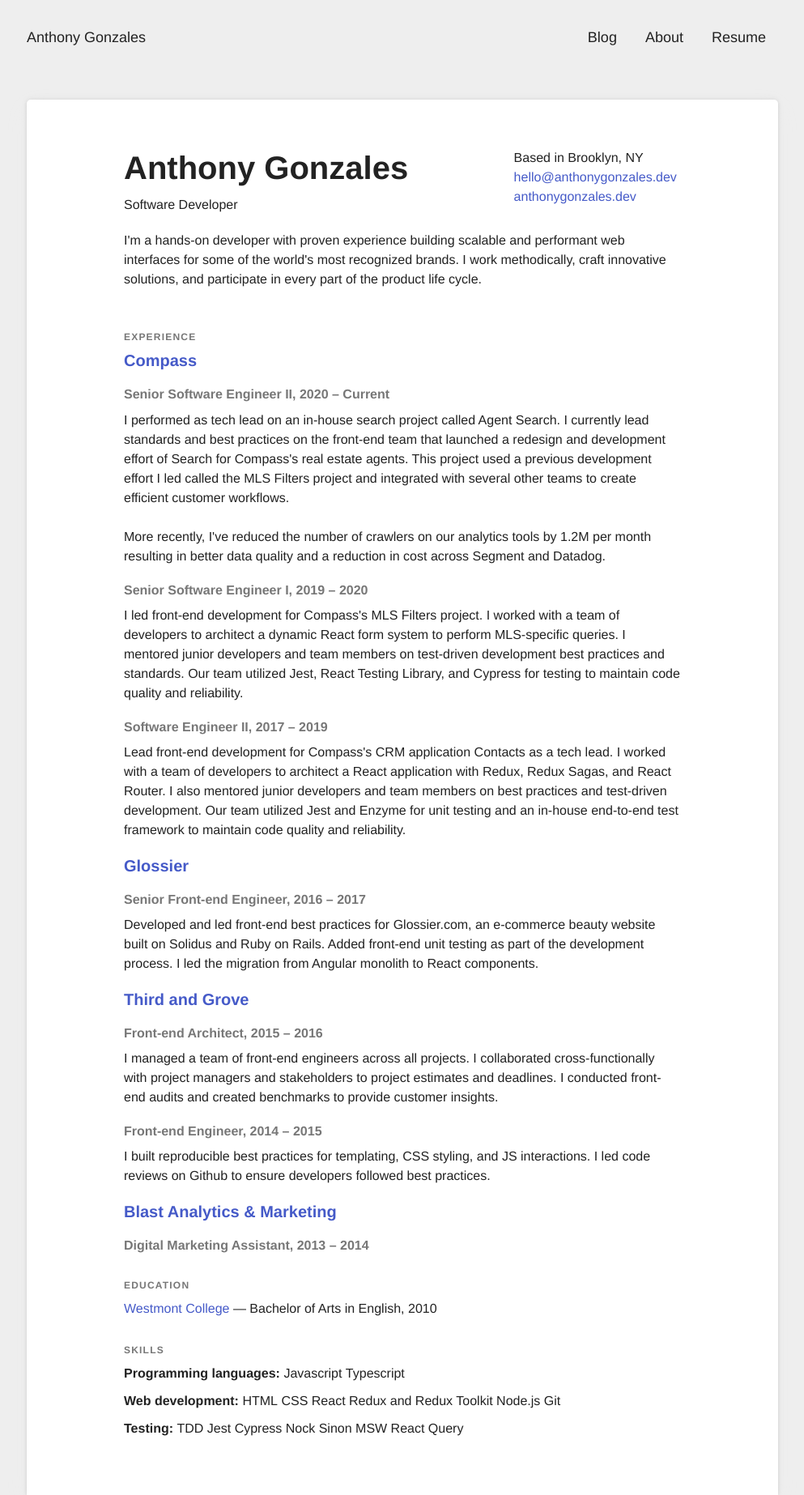
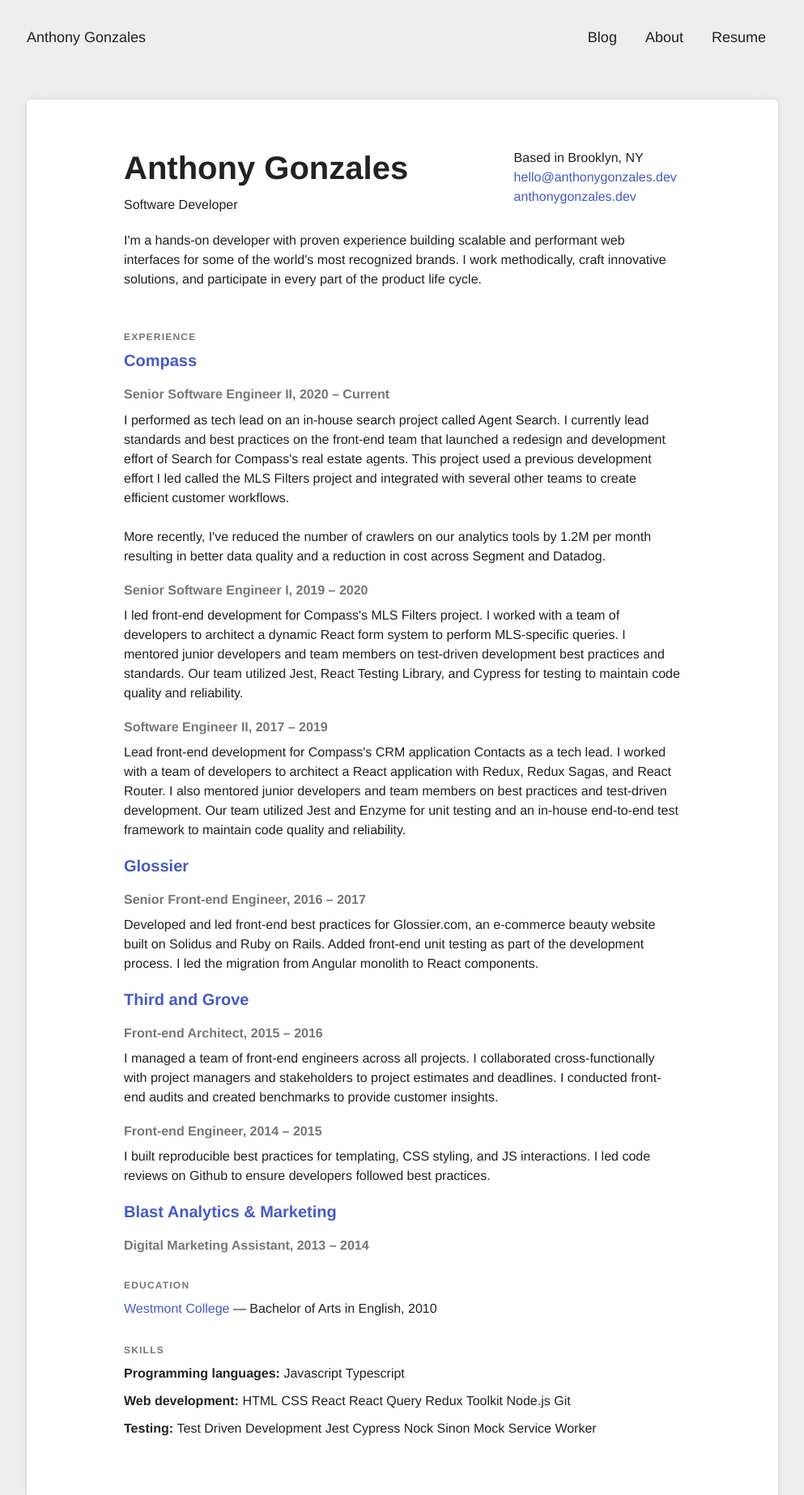
Before and after one commit to antgonzales/antgonzales.github.io, a Jekyll site: the page built from resume.html, in a window 1280 px wide. Shown: the whole page at 81% size, without its empty margins (143-1136 px from the left). Built offline with Jekyll 4.4.1, drawn with Linux system fonts in a browser that asks for light colours.

Commit message:
Adjust skills

```diff
--- a/_data/resume.json
+++ b/_data/resume.json
@@ -151,7 +151,8 @@
         "HTML",
         "CSS",
         "React",
-        "Redux and Redux Toolkit",
+	      "React Query",
+        "Redux Toolkit",
         "Node.js",
         "Git"
       ]
@@ -160,13 +161,12 @@
       "name":"Testing",
       "level":"Master",
       "keywords":[
-        "TDD",
+        "Test Driven Development",
         "Jest",
         "Cypress",
         "Nock",
         "Sinon",
-	"MSW",
-	"React Query"
+	      "Mock Service Worker"
       ]
     }
   ],
```
